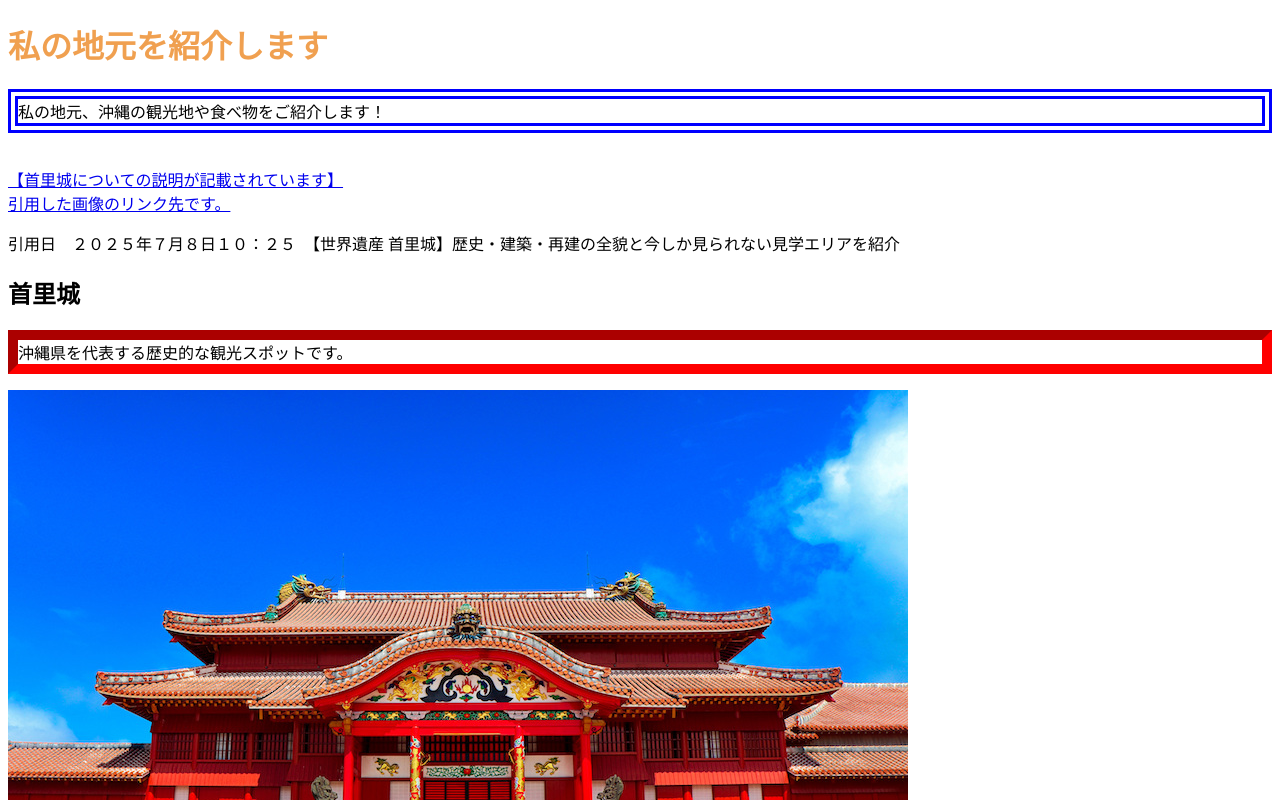
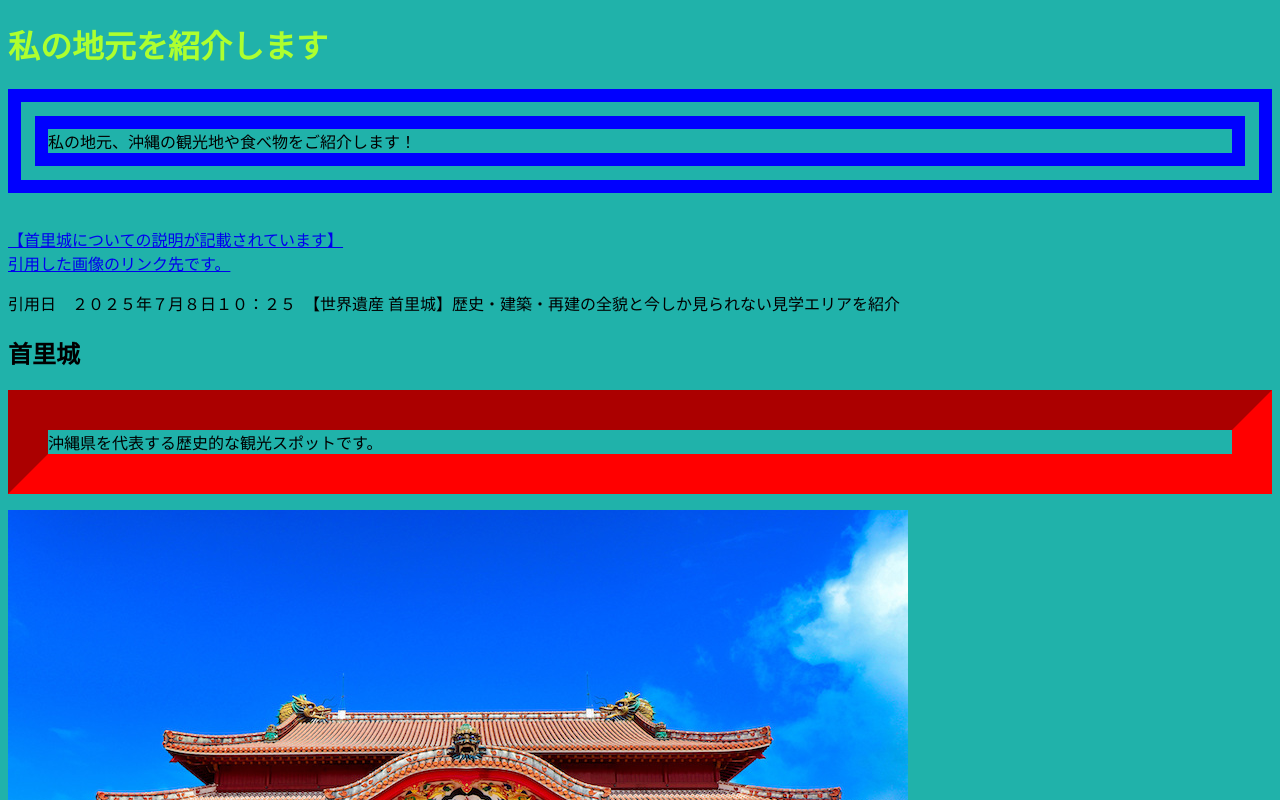
Before and after one commit to zyoshiki1110/Kimatu, a plain HTML site: page index.html in a window 1280 px wide. Shown: the top 800 px of the page. Drawn offline with Linux system fonts and the light colour scheme.

Commit message:
Update mystyle.css

```diff
--- a/mystyle.css
+++ b/mystyle.css
@@ -1,7 +1,8 @@
 /* h1{color: green;} */
-h1{color: #F0A050;}
+h1{color: #adff2f;}
 th,td {border: dashed thick #000000;}
 th.important {color: red;}
-p.sample1 {border: double 10px #0000ff;}
-p.sample2 {border: inset 10px #ff0000;}
+p.sample1 {border: double 40px #0000ff;}
+p.sample2 {border: inset 40px #ff0000;}
 p.sample3 {margin: 30px 30px;padding: 10px;border:medium solid #ff00ff;}
+body {background-color: #20b2aa;}
```
